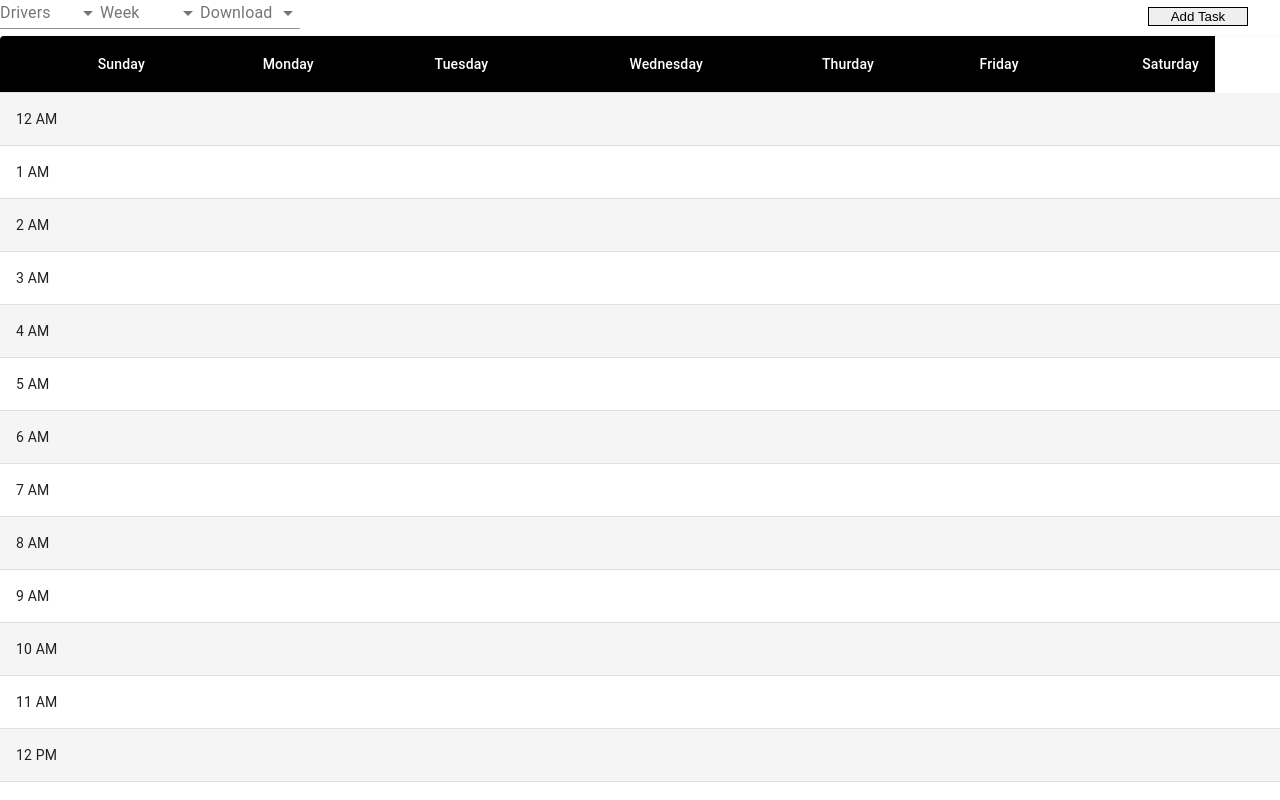
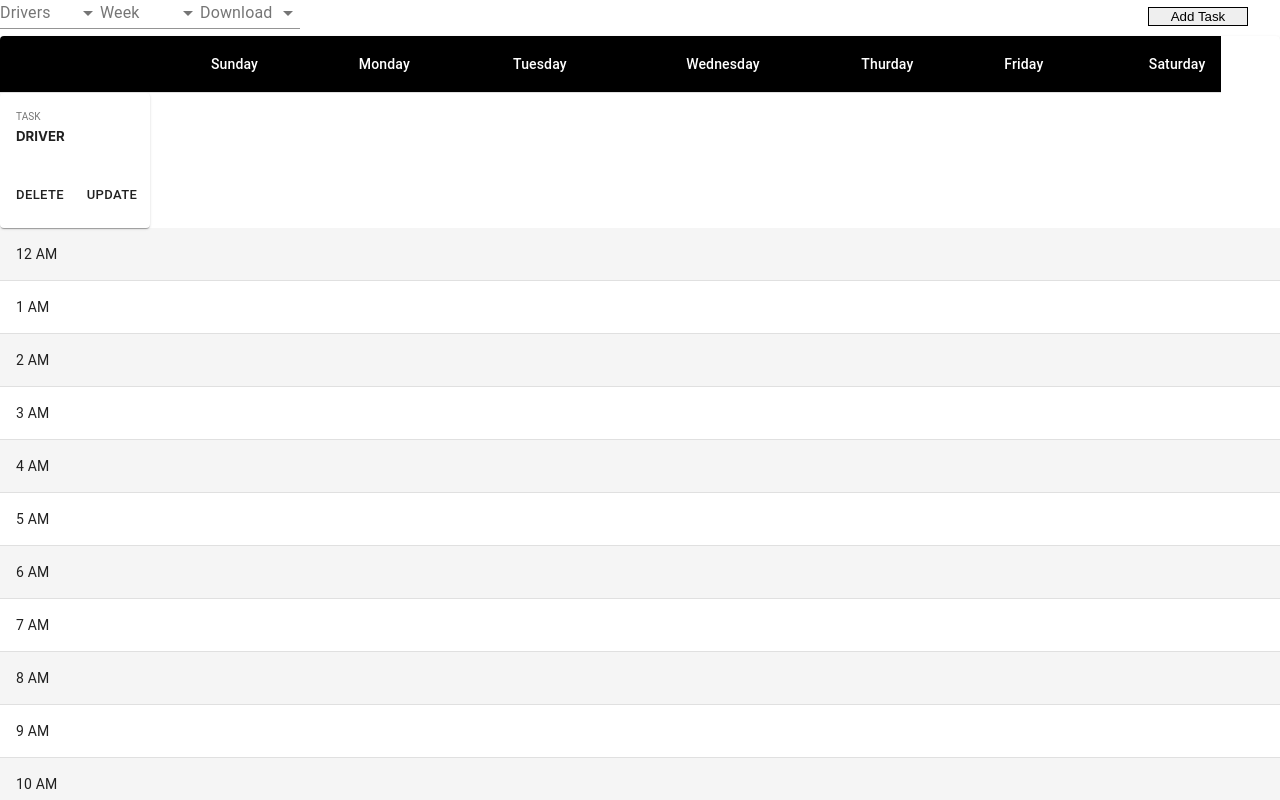
Before and after one commit to cfpcarla/task-Scheduling-project, a React (Create React App) app in the folder my-app/: page / in a window 1280 px wide. Shown: the top 800 px of the page. Built offline with nearby package versions, Linux system fonts and the light colour scheme.

Commit message:
Implement card

```diff
--- a/my-app/src/App.js
+++ b/my-app/src/App.js
@@ -18,6 +18,39 @@ import Modal from "@material-ui/core/Modal";
 import Backdrop from "@material-ui/core/Backdrop";
 import Fade from "@material-ui/core/Fade";
 import Button from "@material-ui/core/Button";
+import Card from "@material-ui/core/Card";
+import CardActions from "@material-ui/core/CardActions";
+import CardContent from "@material-ui/core/CardContent";
+import Typography from "@material-ui/core/Typography";
+
+//CARD
+const SimpleCard = () => {
+  const classes = useStyles();
+  return (
+    <Card className={classes.card}>
+      <CardContent>
+        <Typography
+          className={classes.title}
+          color="textSecondary"
+          gutterBottom
+        >
+          TASK
+        </Typography>
+        <Typography variant="h8" component="h5" className={classes.pos}>
+          DRIVER
+        </Typography>
+      </CardContent>
+      <CardActions>
+        <Button className={classes.buttonDelete} size="small">
+          Delete
+        </Button>
+        <Button className={classes.buttonUpdate} size="small">
+          Update
+        </Button>
+      </CardActions>
+    </Card>
+  );
+};
 
 let data = [
   {
@@ -336,6 +369,16 @@ const useStyles = makeStyles({
     alignItems: "center",
     justifyContent: "center",
   },
+  card: {
+    width: "150px",
+    height: "135px",
+  },
+  title: {
+    fontSize: 10,
+  },
+  pos: {
+    marginBottom: 12,
+  },
 });
 
 const hours = [
@@ -392,6 +435,7 @@ export default function App() {
               </TableRow>
             </TableHead>
             <TableBody>
+              <SimpleCard />
               {hours.map((hour) => (
                 <StyledTableRow key={hour}>
                   <StyledTableCell component="th" scope="row">
```
